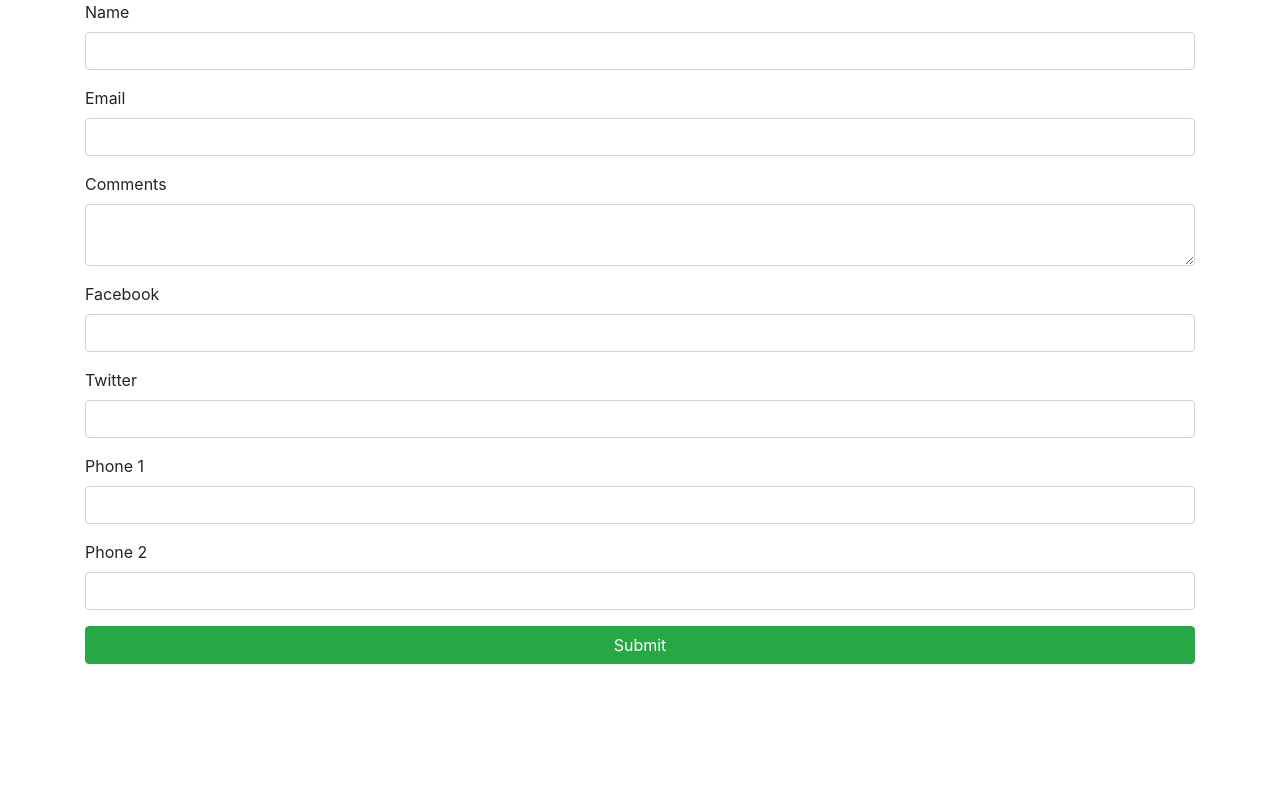
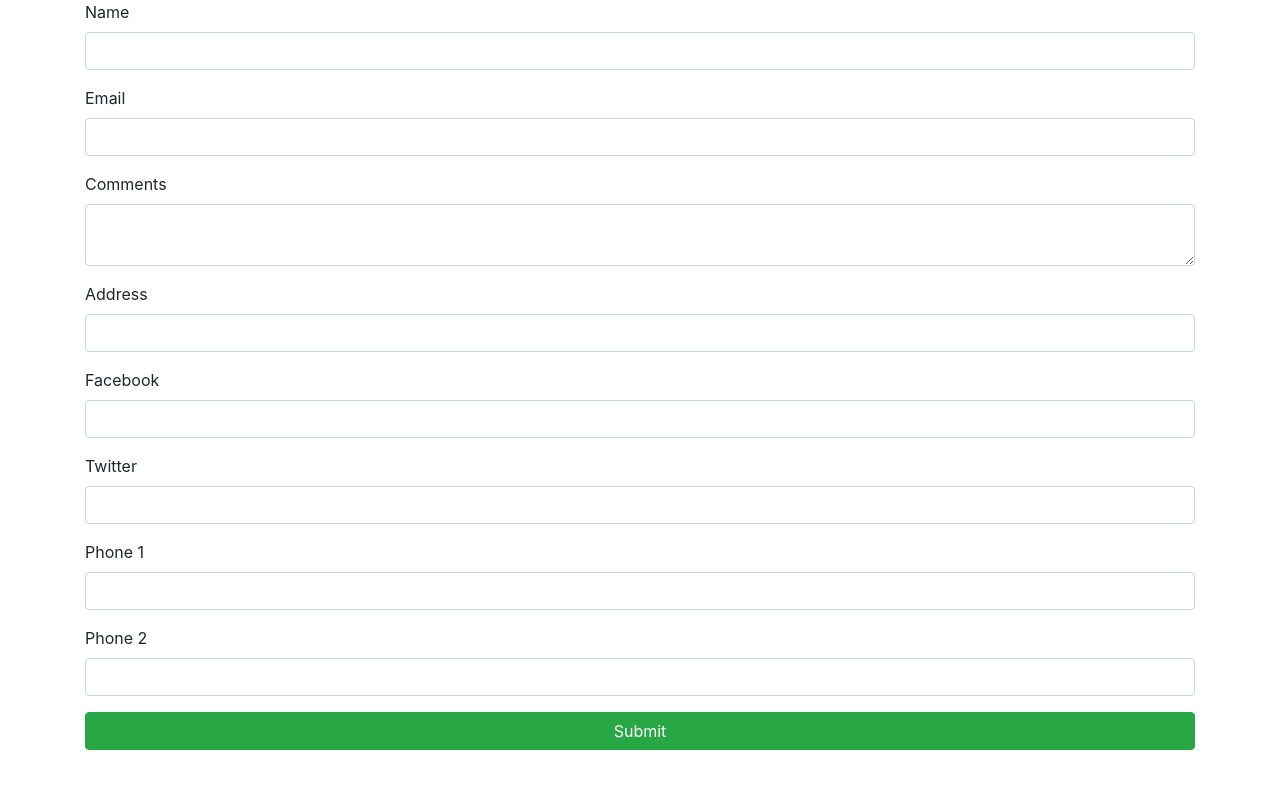
Before and after one commit to aungkaungkhant-nssh/React-Fromik, a React (Create React App) app: page / in a window 1280 px wide. Shown: the top 788 px of the page. Built offline with nearby package versions, Linux system fonts and the light colour scheme.

Commit message:
fast-field

```diff
--- a/src/components/FormikComponentForm.jsx
+++ b/src/components/FormikComponentForm.jsx
@@ -1,4 +1,4 @@
-import { Formik,Form ,Field, ErrorMessage} from 'formik'
+import { Formik,Form ,Field, ErrorMessage, FastField} from 'formik'
 import React from 'react'
 import * as Yup from 'yup'
 function FormikComponentForm() {
@@ -6,6 +6,7 @@ function FormikComponentForm() {
         name:"",
         email:"",
         comments:"",
+        address:"",
         socialMedia:{
 
         },
@@ -15,6 +16,7 @@ function FormikComponentForm() {
         name:Yup.string().required("Required"),
         email:Yup.string().email("Invalid format").required("Required"),
         comments:Yup.string().required("Required"),
+        address:Yup.string().required("Required"),
         socialMedia:Yup.object().required("Required"),
         phone:Yup.array().required("Required")
     })
@@ -55,6 +57,27 @@ function FormikComponentForm() {
                          </ErrorMessage>
                     </div>
                     <div className="form-group">
+                        <label htmlFor="">Address</label>
+                        <FastField name="address">
+                            {
+                                props=>{
+                                    console.log("first field")
+                                    const {field,form,meta}=props
+                                    return (
+                                        <div>
+                                            <input type="text" {...field} className="form-control"/>
+                                            {
+                                                meta.touched && meta.error ? <div className="text-danger">
+                                                    {meta.error}
+                                                </div>:null
+                                            }
+                                        </div>
+                                    )
+                                }
+                            }
+                        </FastField>
+                    </div>
+                    <div className="form-group">
                         <label htmlFor="">Facebook</label>
                         <Field name="socialMedia.facebook" type="text" className="form-control"></Field>
                     </div>
```
